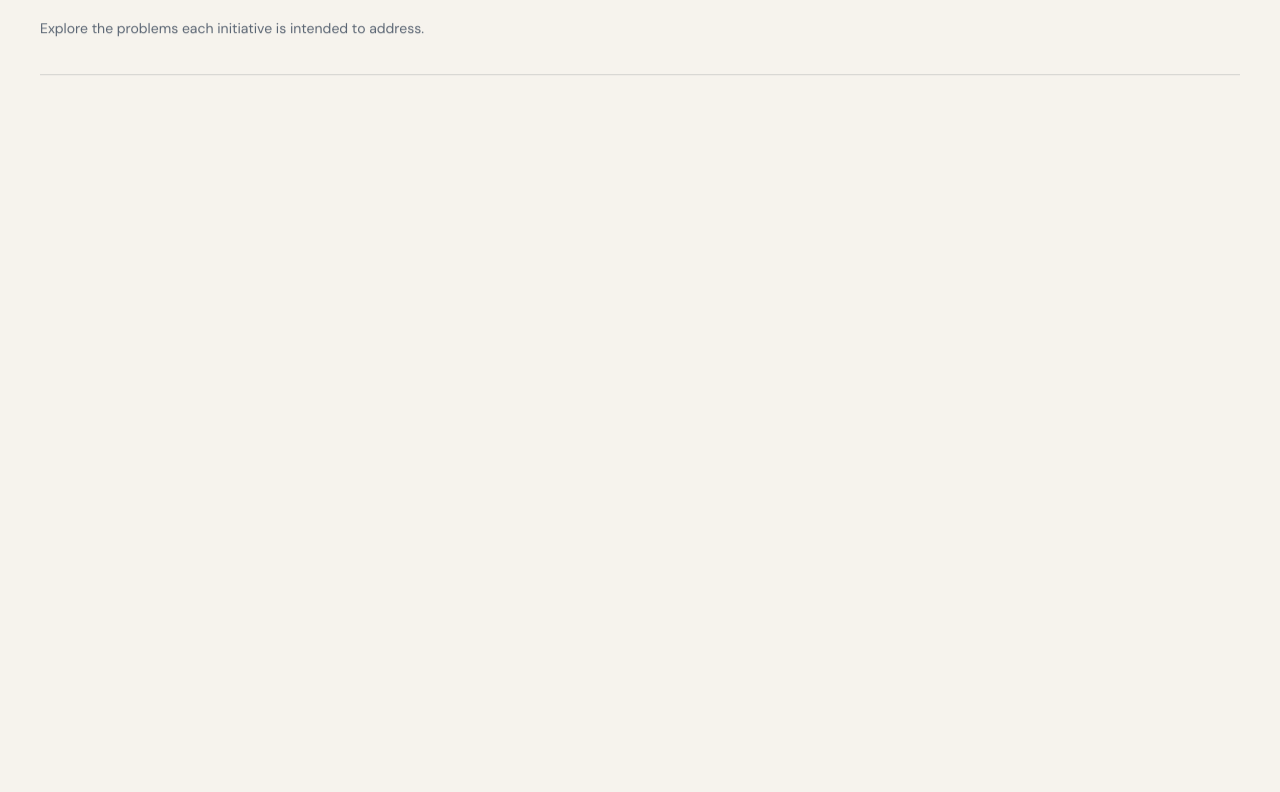
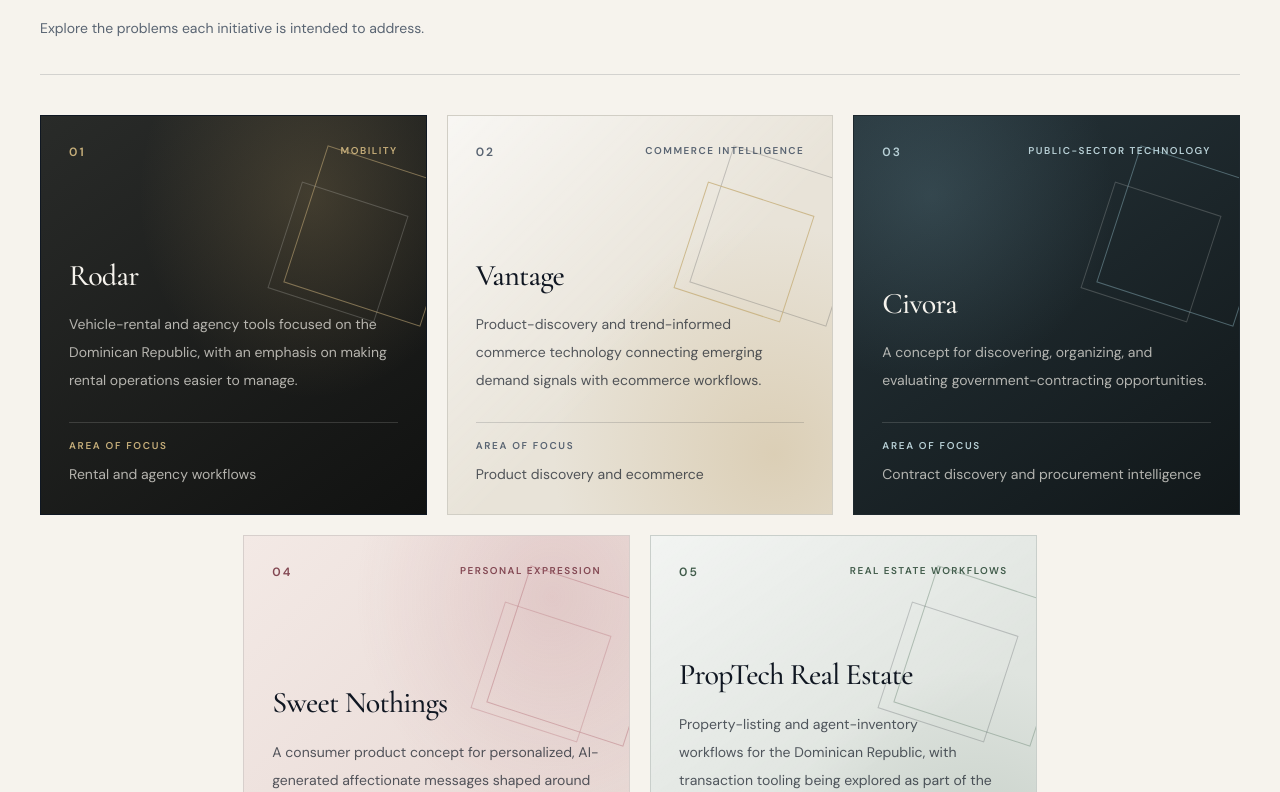
Before and after one commit to StarksDOOM/fulcastle-site, a Next.js app: page /ventures in a window 1280 px wide. Shown: the part 868-1660 px from the top of the page. Built offline with nearby package versions, Linux system fonts and the light colour scheme.

Commit message:
Use smooth observer-driven reveal transitions

```diff
--- a/app/globals.css
+++ b/app/globals.css
@@ -143,27 +143,44 @@ article.group > div[aria-hidden="true"] {
   }
 }
 
-@keyframes fc-fade-in {
-  from { opacity: 0; }
-  to { opacity: 1; }
+/*
+ * Scroll reveals are activated only by the IntersectionObserver enhancement.
+ * Without JS, on unsupported browsers, or with reduced motion, all content stays visible.
+ */
+.scroll-reveal-target {
+  opacity: 0;
+  transform: translateY(18px);
+  transition:
+    opacity 720ms cubic-bezier(0.2, 0.7, 0.2, 1),
+    transform 720ms cubic-bezier(0.2, 0.7, 0.2, 1);
 }
 
-/*
- * Scroll-linked reveals are deliberately restrained: sections rise a few pixels,
- * portfolio cards fade independently, and no content is pinned or scroll-jacked.
- * The hover transform remains free to control card lift.
- */
-@supports (animation-timeline: view()) {
-  main > section:not(:first-child) {
-    animation: fc-rise-in 1ms cubic-bezier(0.2, 0.7, 0.2, 1) both;
-    animation-timeline: view();
-    animation-range: entry 0% entry 22%;
-  }
+.scroll-reveal-target.is-scroll-revealed {
+  opacity: 1;
+  transform: translateY(0);
+}
 
-  main > section:not(:first-child) article.group {
-    animation: fc-fade-in 1ms ease-out both;
-    animation-timeline: view();
-    animation-range: entry 0% entry 24%;
+article.group.scroll-reveal-target {
+  transition:
+    opacity 680ms cubic-bezier(0.2, 0.7, 0.2, 1),
+    transform 680ms cubic-bezier(0.2, 0.7, 0.2, 1),
+    border-color 360ms cubic-bezier(0.2, 0.7, 0.2, 1),
+    box-shadow 360ms cubic-bezier(0.2, 0.7, 0.2, 1),
+    background-color 360ms cubic-bezier(0.2, 0.7, 0.2, 1);
+  transition-delay:
+    var(--scroll-reveal-delay, 0ms),
+    var(--scroll-reveal-delay, 0ms),
+    0ms,
+    0ms,
+    0ms;
+}
+
+@media (prefers-reduced-motion: reduce) {
+  .scroll-reveal-target,
+  article.group.scroll-reveal-target {
+    opacity: 1;
+    transform: none;
+    transition: none;
   }
 }
 
```
